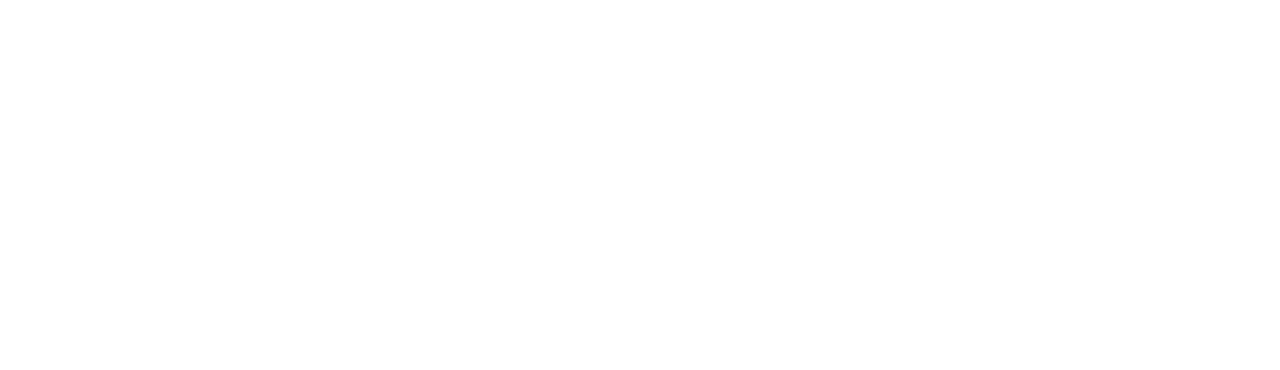
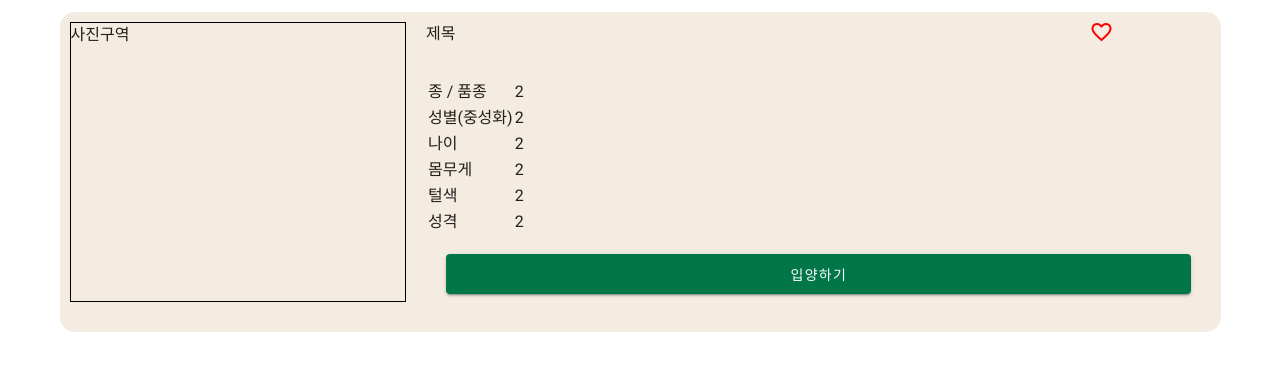
Before and after one commit to yuhyerin/MangMangE, a Vue app in the folder frontend/: page /animalDetail/1 in a window 1280 px wide. Shown: the top 370 px of the page. Built offline with nearby package versions, Linux system fonts and the light colour scheme.

Commit message:
[FE] create animalDetailPage | S03P31B306-85

```diff
--- a/frontend/src/components/AllAnimals.vue
+++ b/frontend/src/components/AllAnimals.vue
@@ -10,7 +10,7 @@
           top: 5px;
         "
         @mouseover="setMoveTrigger"
-        @click="showConsole"
+        @click="setLiked"
       >
         <v-icon v-if="likeTrigger == false" color="rgb(255,0,0)">
           mdi-heart-outline
@@ -30,7 +30,7 @@
           left: 170px;
           top: 5px;
         "
-        @click="showConsole"
+        @click="setLiked"
         @mouseover="setMoveTrigger"
         @mouseout="setMoveTrigger"
       >
@@ -55,15 +55,17 @@
     return {
       moveTrigger: true,
       likeTrigger: false,
+      animalID: 0,
     };
   },
   methods: {
     clicked() {
       if (this.moveTrigger == true) {
         console.log("페이지 이동!!");
+        this.$router.push("/animalDetail" + `/${this.animalID}`);
       }
     },
-    showConsole() {
+    setLiked() {
       if (this.moveTrigger == false) {
         console.log("즐겨찾기!!");
         this.likeTrigger = !this.likeTrigger;
--- /dev/null
+++ b/frontend/src/pages/AnimalDetail.vue
@@ -0,0 +1,103 @@
+<template>
+  <v-container>
+    <div
+      style="
+        height: 40vh;
+        background-color: rgb(244, 236, 225);
+        border-radius: 15px;
+      "
+    >
+      <div
+        style="
+          display: flex;
+          position: absolute;
+          z-index: 1;
+          right: 13%;
+          top: 20px;
+        "
+        @click="setLiked"
+      >
+        <v-icon v-if="likeTrigger == false" color="rgb(255,0,0)">
+          mdi-heart-outline
+        </v-icon>
+        <v-icon v-if="likeTrigger == true" color="rgb(255,0,0)">
+          mdi-heart
+        </v-icon>
+      </div>
+      <div style="display: flex">
+        <div
+          style="
+            width: 30vw;
+            height: 35vh;
+            margin: 10px;
+            border: 1px solid black;
+          "
+        >
+          사진구역
+        </div>
+        <div style="width: 70vw; height: 35vh; margin: 10px">
+          <div style="height: 20%">제목</div>
+          <div style="height: 60%">
+            <table>
+              <tr>
+                <td>종 / 품종</td>
+                <td>2</td>
+              </tr>
+              <tr>
+                <td>성별(중성화)</td>
+                <td>2</td>
+              </tr>
+              <tr>
+                <td>나이</td>
+                <td>2</td>
+              </tr>
+              <tr>
+                <td>몸무게</td>
+                <td>2</td>
+              </tr>
+              <tr>
+                <td>털색</td>
+                <td>2</td>
+              </tr>
+              <tr>
+                <td>성격</td>
+                <td>2</td>
+              </tr>
+            </table>
+          </div>
+          <div
+            style="
+              height: 20%;
+              display: flex;
+              justify-content: center;
+              align-items: center;
+            "
+          >
+            <v-btn width="95%" height="70%" color="rgb(1,118,72)">
+              <div style="color: white">입양하기</div>
+            </v-btn>
+          </div>
+        </div>
+      </div>
+    </div>
+  </v-container>
+</template>
+
+<script>
+export default {
+  data() {
+    return {
+      likeTrigger: false,
+    };
+  },
+  methods: {
+    setLiked() {
+      console.log("즐겨찾기!!");
+      this.likeTrigger = !this.likeTrigger;
+    },
+  },
+};
+</script>
+
+<style>
+</style>
--- a/frontend/src/pages/AnimalList.vue
+++ b/frontend/src/pages/AnimalList.vue
@@ -38,7 +38,20 @@
             </v-icon>
           </div>
         </div>
-        <div style="text-align: center">필터</div>
+        <div style="text-align: center">
+          필터
+          <img
+            v-if="testTrigger == false"
+            src="../assets/Image/1wait.gif"
+            alt="멍멍"
+            @click="test"
+          />
+          <img
+            v-if="testTrigger == true"
+            src="../assets/Image/1pop.gif"
+            alt="멍멍"
+          />
+        </div>
       </div>
       <div
         style="
@@ -67,6 +80,7 @@
     return {
       trigger: 0,
       tmp: 0,
+      testTrigger: false,
     };
   },
   components: {
@@ -90,6 +104,12 @@
     setTrigger(num) {
       this.trigger = num;
     },
+    test() {
+      this.testTrigger = true;
+      setTimeout(() => {
+        this.testTrigger = false;
+      }, 3300);
+    },
   },
 };
 </script>
--- a/frontend/src/router/index.js
+++ b/frontend/src/router/index.js
@@ -2,6 +2,7 @@
 import VueRouter from 'vue-router'
 import Login from '../pages/Login.vue'
 import AnimalList from '../pages/AnimalList.vue'
+import AnimalDetail from '../pages/AnimalDetail.vue'
 
 Vue.use(VueRouter)
 
@@ -24,6 +25,11 @@
     name: 'Animals',
     component: AnimalList
   },
+  {
+    path: '/animalDetail/:animalID',
+    name: 'AnimalDetail',
+    component: AnimalDetail
+  },
 ]
 
 const router = new VueRouter({
```
Also changed, not shown: frontend/src/assets/Image/1pop.gif (added), frontend/src/assets/Image/1wait.gif (added).
